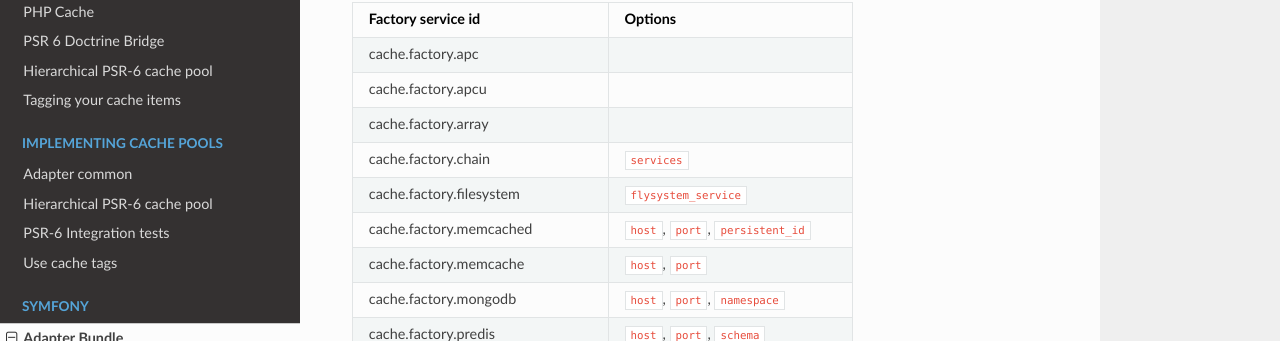
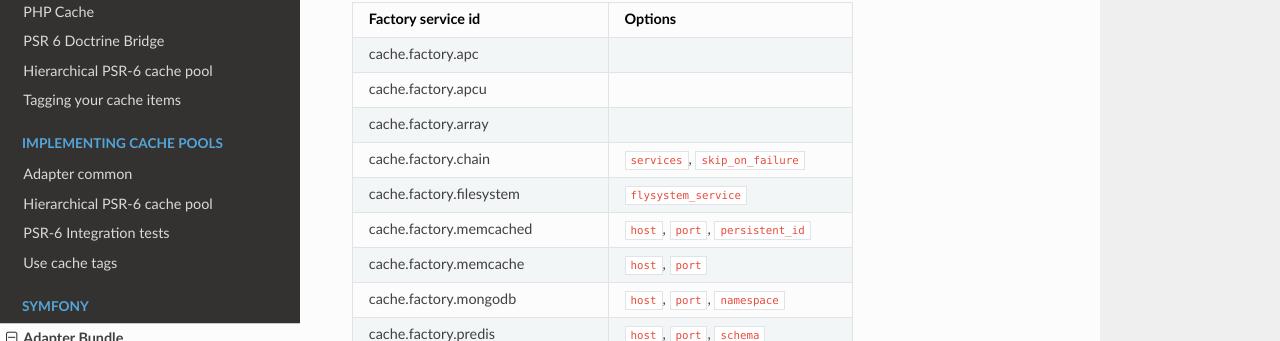
Before and after one commit to php-cache/documentation, an MkDocs documentation site: the page built from docs/symfony/adapter-bundle.md, in a window 1280 px wide and 900 px high, scrolled down 706 px. Shown: the part 108-449 px from the top of the window. Built offline with MkDocs 1.6.1, drawn with Linux system fonts in a browser that asks for light colours; nearby versions of some CDN libraries.

Commit message:
Added `skip_on_failure`

```diff
--- a/docs/symfony/adapter-bundle.md
+++ b/docs/symfony/adapter-bundle.md
@@ -40,7 +40,7 @@ The factories that come with this bundle can be found in the table below.
 | cache.factory.apc |  |
 | cache.factory.apcu |  |
 | cache.factory.array |  |
-| cache.factory.chain | `services` |
+| cache.factory.chain | `services`, `skip_on_failure` |
 | cache.factory.filesystem | `flysystem_service` |
 | cache.factory.memcached | `host`, `port`, `persistent_id` |
 | cache.factory.memcache | `host`, `port` |
```
